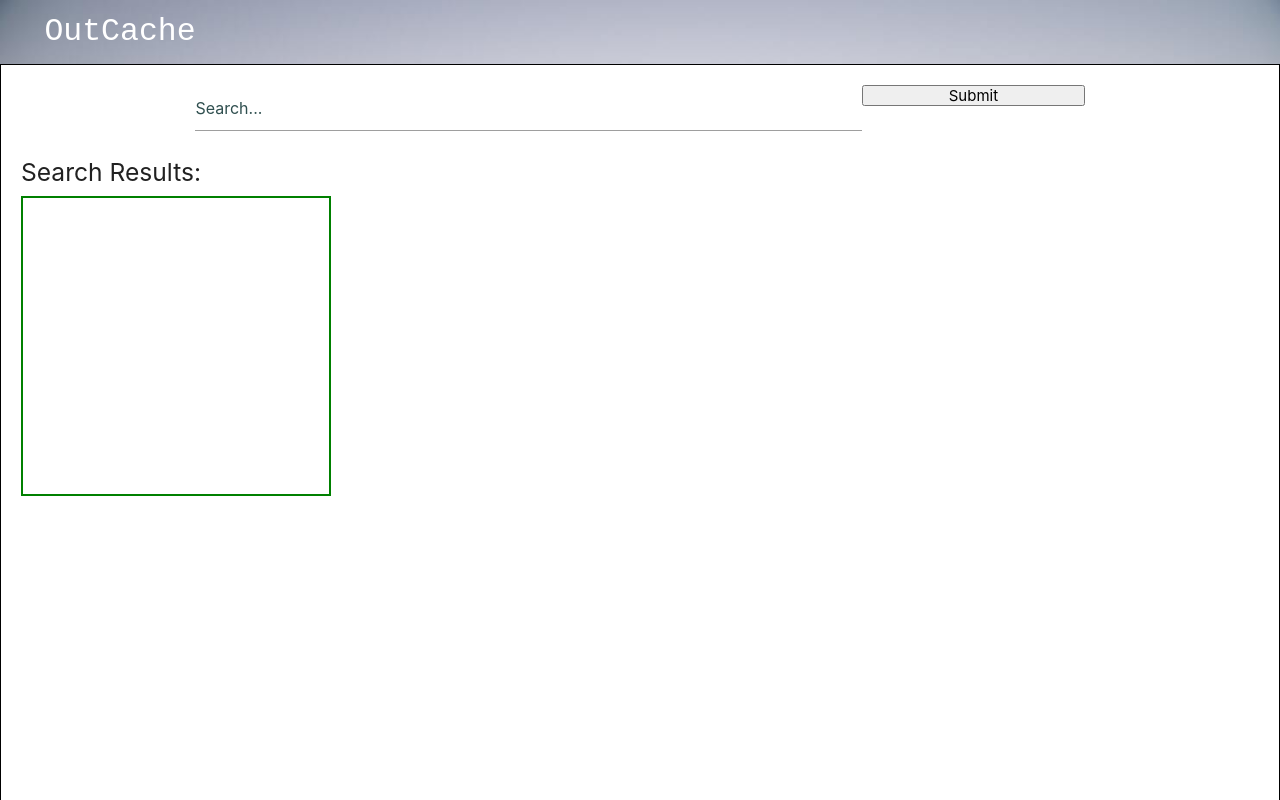
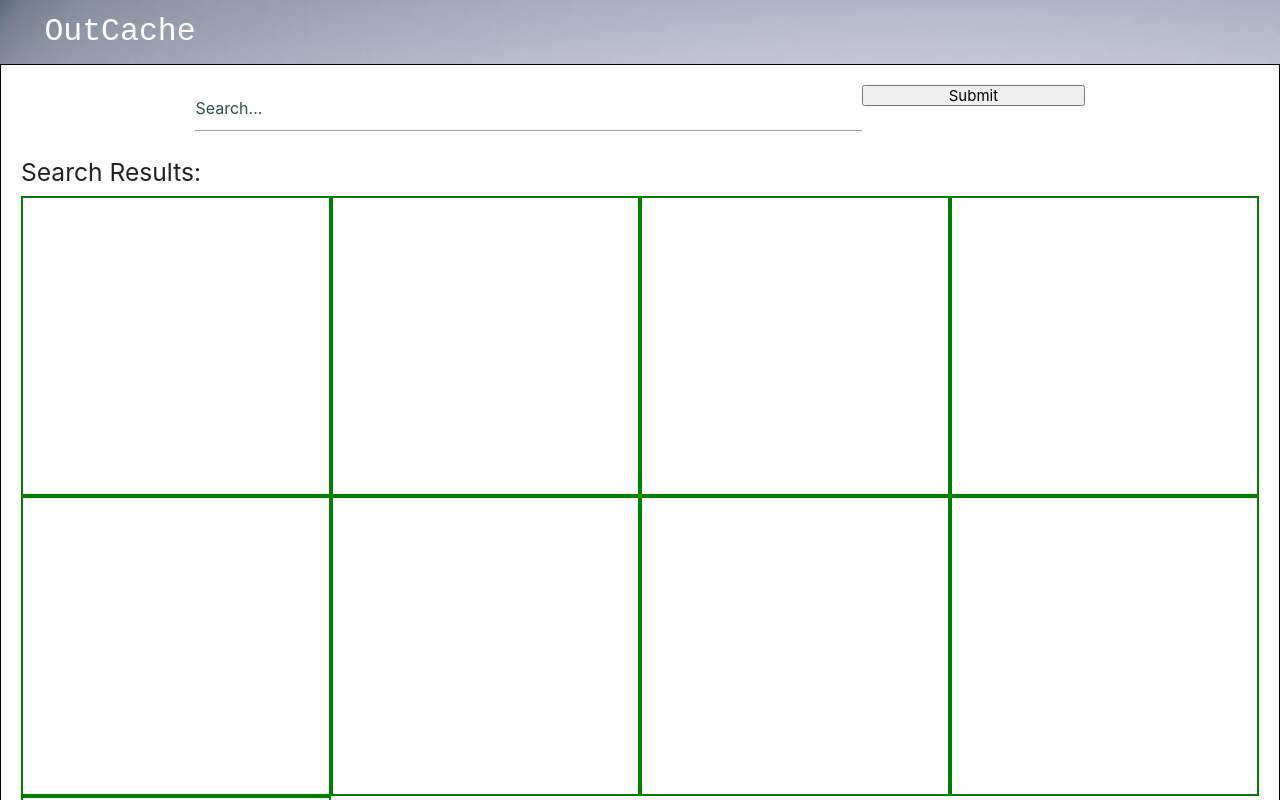
Before and after one commit to timstarkk/outcache, a React (Create React App) app in the folder client/: page /Search in a window 1280 px wide. Shown: the top 800 px of the page. Built offline with nearby package versions, Linux system fonts and the light colour scheme.

Commit message:
initial creation of Results component

```diff
--- a/client/src/components/search/Results.js
+++ b/client/src/components/search/Results.js
@@ -12,8 +12,32 @@ class Results extends Component {
             <wrapper>
 
                 <h5>Search Results:</h5>
-                <div className="col s3" style={{ border: "2px solid green", height: "300px" }}>
-                    {/* <Result /> */}
+                <div className="col s3 result">
+
+                </div>
+                <div className="col s3 result">
+
+                </div>
+                <div className="col s3 result">
+
+                </div>
+                <div className="col s3 result">
+
+                </div>
+                <div className="col s3 result">
+
+                </div>
+                <div className="col s3 result">
+
+                </div>
+                <div className="col s3 result">
+
+                </div>
+                <div className="col s3 result">
+
+                </div>
+                <div className="col s3 result">
+
                 </div>
             </wrapper>
 
```
